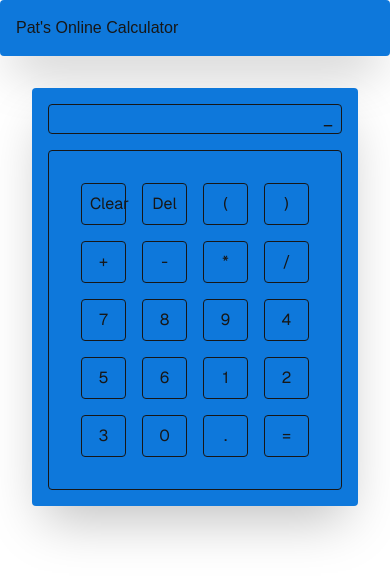
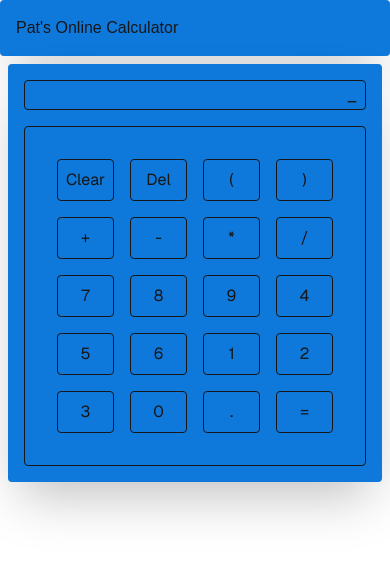
Before and after one commit to Pmacdon15/calculator, a Next.js app: page / in a window 390 px wide. Shown: the top 580 px of the page. Built offline with nearby package versions, Linux system fonts and the light colour scheme.

Commit message:
some css

```diff
--- a/src/app/page.tsx
+++ b/src/app/page.tsx
@@ -5,7 +5,7 @@ export default function Home() {
 
 
   return (
-    <div className="flex flex-col items-center justify-items-center min-h-screen p-8 pb-20 font-[family-name:var(--font-geist-sans)]">
+    <div className="flex flex-col items-center justify-items-center min-h-screen p-2 md:p-8 pb-20 font-[family-name:var(--font-geist-sans)]">
       <Calculator />
     </div>
   );
```
